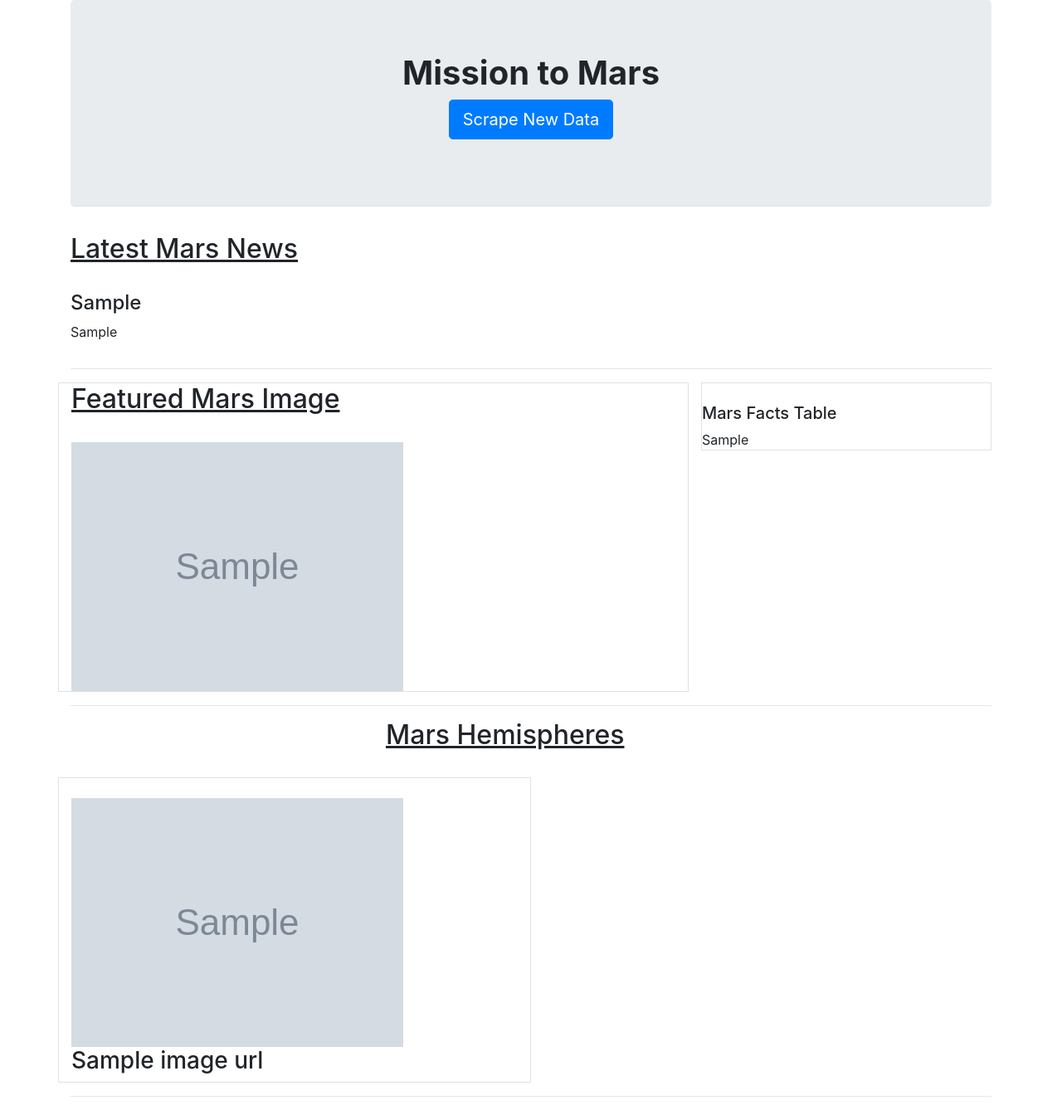
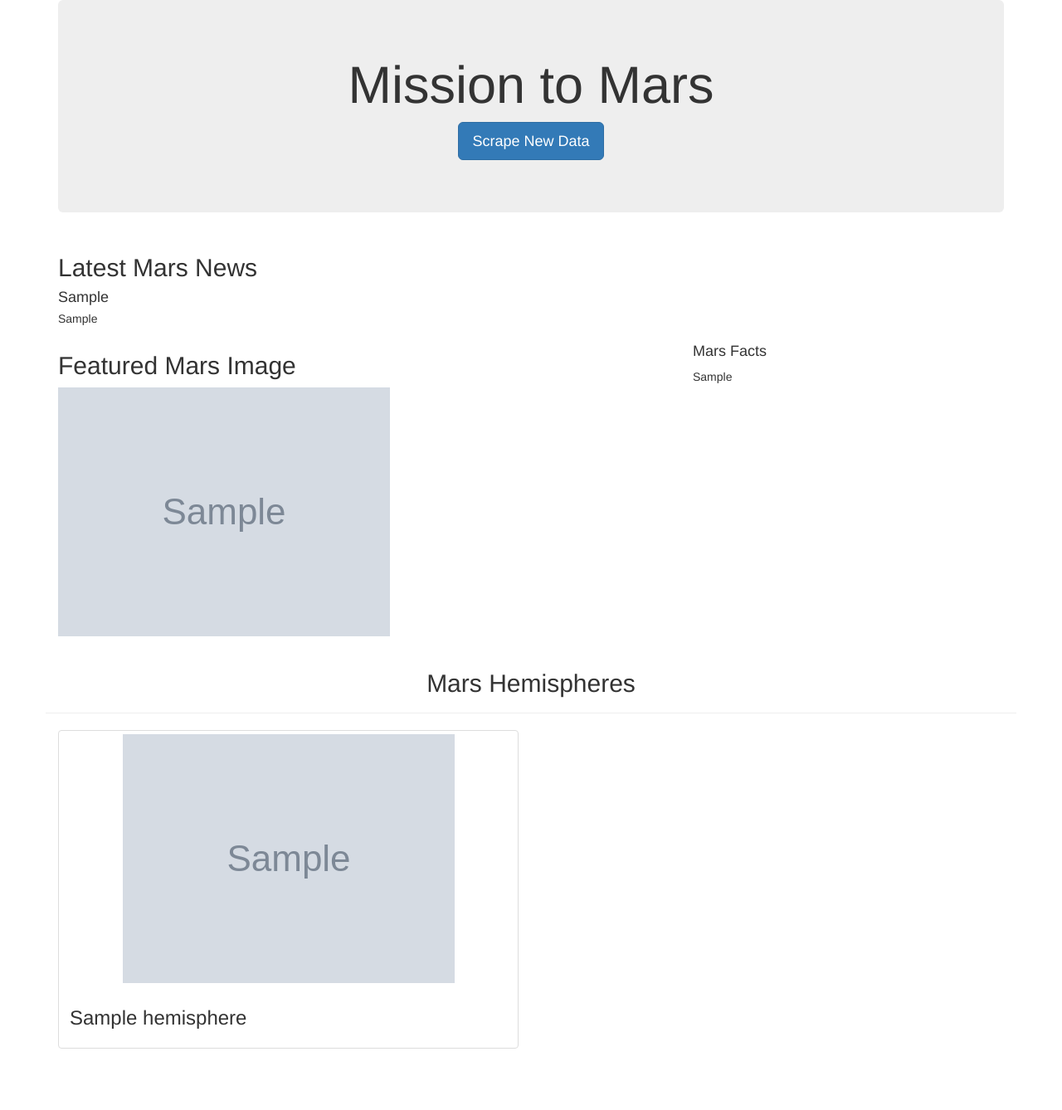
Before and after one commit to Sophstep2015/web-scraping-challenge, a Flask app: template templates/Index.html in a window 1280 px wide. Shown: the whole page at 83% size. After the commit the page ends 1264 px from the top, so only its background shows below. Run offline with Flask 2, Linux system fonts and the light colour scheme; the template is opened without the code that fills it: most values are stand-ins (such as "Sample title", 1, 10 or a date in 2020); grey boxes marked "Sample" are stand-in pictures; some libraries are stand-ins or nearby versions.

Commit message:
final Commit

```diff
--- a/app.py
+++ b/app.py
@@ -11,24 +11,18 @@ mongo = PyMongo(app, uri="mongodb://localhost:27017/mars_app")
 
 # Route to render index.html template using data from Mongo
 @app.route("/")
-def home():
-
-    # Find one record of data from the mongo database
+def index():
+    #mars_data_dict = mongo.db.mars_data_dict.insert_one()
     mars_data_dict = mongo.db.mars_data_dict.find_one()
-
-    # Return template and data
+    #mars_data_dict = mongo.db.mars_data_dict.find_one()
     return render_template("index.html", mars_data_dict=mars_data_dict)
 
-
-# Route that will trigger the scrape function
 @app.route("/scrape")
 def scrape():
     mars_data_dict = mongo.db.mars_data_dict
-    mars_data = scrape_mars.scrape()
-    mars_data_dict.update_many({}, {'$set':mars_data})
-    # Redirect back to home page
-    return redirect("/")
-
+    mars_data = scrape_mars.scrape_all()
+    mars_data_dict.update({}, mars_data, upsert=True)
+    return redirect("/", code=302)
 
 if __name__ == "__main__":
-    app.run(debug=True)
+    app.run()
--- a/templates/Index.html
+++ b/templates/Index.html
@@ -1,74 +1,64 @@
 <!DOCTYPE html>
 <html lang="en">
-
   <head>
-  <meta charset="UTF-8">
-  <meta name="viewport" content="width=device-width, initial-scale=1.0">
-  <meta http-equiv="X-UA-Compatible" content="ie=edge">
+    <meta charset="UTF-8" />
+    <meta name="viewport" content="width=device-width, initial-scale=1.0" />
+    <meta http-equiv="X-UA-Compatible" content="ie=edge" />
     <title>Mission to Mars</title>
-  <link rel="stylesheet" href="https://stackpath.bootstrapcdn.com/bootstrap/4.3.1/css/bootstrap.min.css" integrity="sha384-ggOyR0iXCbMQv3Xipma34MD+dH/1fQ784/j6cY/iJTQUOhcWr7x9JvoRxT2MZw1T" crossorigin="anonymous">
-  <script src="https://ajax.googleapis.com/ajax/libs/jquery/3.4.1/jquery.min.js"></script>
-  <script src="https://cdnjs.cloudflare.com/ajax/libs/popper.js/1.14.7/umd/popper.min.js"></script>
-  <script src="https://maxcdn.bootstrapcdn.com/bootstrap/4.3.1/js/bootstrap.min.js"></script>
-
+    <link
+      rel="stylesheet"
+      href="https://maxcdn.bootstrapcdn.com/bootstrap/3.3.7/css/bootstrap.min.css"
+    />
   </head>
-
   <body>
     <div class="container">
-
-    <div class="jumbotron text-center border-bottom">
-      <h1 class="font-weight-bold">Mission to Mars</h1>
-      <p><a class="btn btn-primary btn-lg" href="../scrape" role="button">Scrape New Data</a></p>
+      <div class="jumbotron text-center">
+        <h1>Mission to Mars</h1>
+        <p><a class="btn btn-primary btn-lg" href="/scrape" role="button">Scrape New Data</a></p>
+      </div>
+      <div class="row" id="mars-news">
+        <div class="col-md-12">
+          <div class="media">
+            <div class="media-body">
+              <h2>Latest Mars News</h2>
+              <h4 class="media-heading">{{ mars_data_dict.news1head }}</h4>
+              <p>{{ mars_data_dict.new1con }}</p>
+            </div>
+          </div>
+        </div>
+      </div>
+      <div class="row" id="mars.data.dict.final_image">
+        <div class="col-md-8">
+          <h2>Featured Mars Image</h2>
+          <img
+            src="{{ mars_data_dict.final_image | safe }}"
+            class="img-responsive"
+            alt="Responsive image"
+          />
         </div>
 
-    <div class="row">
-      <div class="col-md-12">
-        <h2><u>Latest Mars News</u></h2>
-      </div>
-    </div>
-  </br>
-    <div class="row">
-      <div class="col-md-12">
-        <h4>{{mars_data_dict.news1head}}</h4>
-        <p>{{mars_data_dict.new1con}}</p>
-      </div>
-    </div>
-  <hr>
-    <div class="row">
-      <div class="col-md-8 border">
-        <h2 class=""><u>Featured Mars Image</u></h2>
-        </br>
-        <img src="{{mars_data_dict.featured_image_url}}" alt="Features Mars Image">
-      </div>
         <div class="col-md-4">
-        <div class="border">
-          </br>
-          <h5>Mars Facts Table</h5>
+          <div class="row" id="mars-facts">
+            <h4>Mars Facts</h4>
             {{ mars_data_dict.table2 | safe }}
           </div>
         </div>
       </div>
-  <hr>
-    <div class="row">
-      <div class="col-md-8 offset-4">
-        <h2 class="align-items-center"><u>Mars Hemispheres</u></h2>
+      <div class="row" id="mars-hemispheres">
+        <div class="page-header">
+          <h2 class="text-center">Mars Hemispheres</h2>
         </div>
+        {% for hemisphere in mars_data_dict.hemisphere %}
+        <div class="col-md-6">
+          <div class="thumbnail">
+            <img src="{{ hemisphere.img_url }}" alt="...">
+            <div class="caption">
+              <h3>{{hemisphere.title}}</h3>
             </div>
-    </br>
-    <div class="row">
-            {% for img_url in mars_data_dict.hemisphere %}
-              <div class="col-6 border">
-              </br>
-                    <div>
-                      <img src={{image_url.img_url}} alt={{image_url.img_url}}>
-                      <h3>{{image_url.title}}</h3>
           </div>
         </div>
         {% endfor %}
       </div>
-
-  <hr>
-
+    </div>
   </body>
-
 </html>
```
Also changed, not shown: scrape_mars.py (+19 -16 lines), templates/Table.html (added, +46 -0 lines), Screen shot 2.PNG (added), local page.PNG (added), 1 other file. Lines whose indentation alone changed are shown as unchanged.
